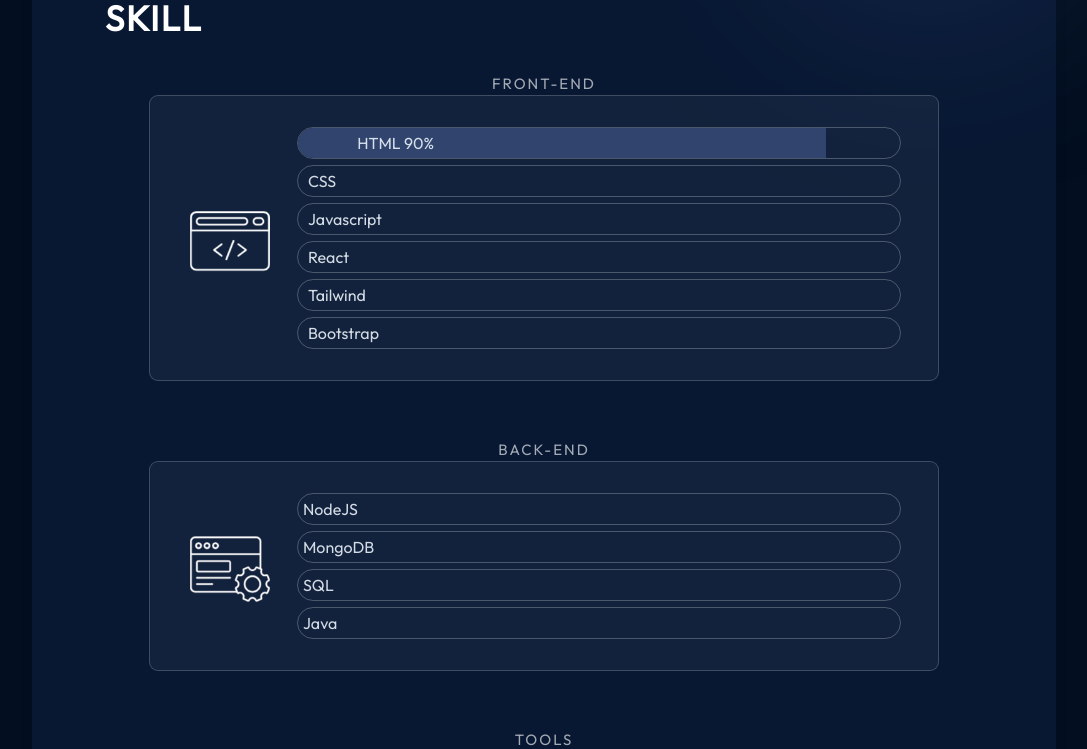
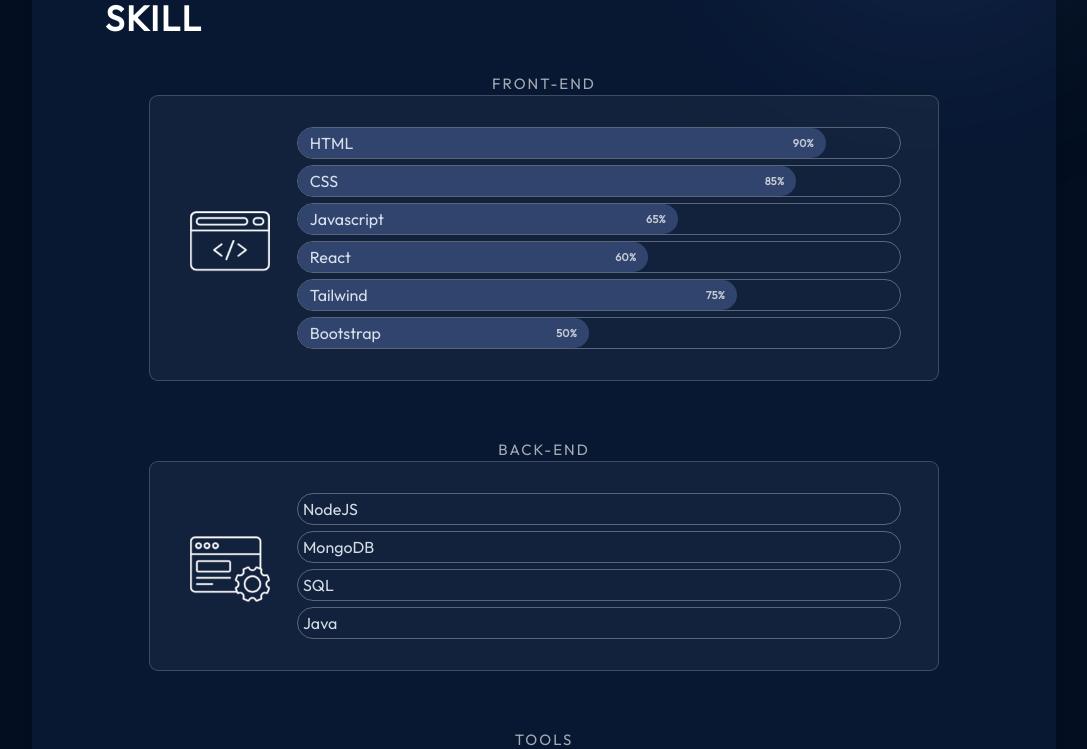
Before and after one commit to lajeesh1/portfolio-Lajeesh, a React (Vite) app: page / in a window 1280 px wide. Shown: the part 800-1549 px from the top of the page, without its empty margins (96-1183 px from the left). Built offline with nearby package versions, Linux system fonts and the light colour scheme.

Commit message:
skill bar updation

```diff
--- a/src/components/skill/Skill.jsx
+++ b/src/components/skill/Skill.jsx
@@ -23,34 +23,38 @@
               <ul className={styles.skills}>
                 <li className={styles.skill}>
                   <div className={styles.html}>
-                    <p>
-                      HTML <span>90%</span>
-                    </p>
+                    <p>HTML</p>
+                    <h5>90%</h5>
                   </div>
                 </li>
                 <li className={styles.skill}>
-                  <div>
+                  <div className={styles.css}>
                     <p>CSS</p>
+                    <h5>85%</h5>
                   </div>
                 </li>
                 <li className={styles.skill}>
-                  <div>
+                  <div className={styles.javascript}>
                     <p>Javascript</p>
+                    <h5>65%</h5>
                   </div>
                 </li>
                 <li className={styles.skill}>
-                  <div>
+                  <div className={styles.react}>
                     <p>React</p>
+                    <h5>60%</h5>
                   </div>
                 </li>
                 <li className={styles.skill}>
-                  <div>
+                  <div className={styles.tailwind}>
                     <p>Tailwind</p>
+                    <h5>75%</h5>
                   </div>
                 </li>
                 <li className={styles.skill}>
-                  <div>
+                  <div className={styles.bootstrap}>
                     <p>Bootstrap</p>
+                    <h5>50%</h5>
                   </div>
                 </li>
               </ul>
--- a/src/components/skill/about.module.css
+++ b/src/components/skill/about.module.css
@@ -99,7 +99,7 @@
   color: rgba(240, 248, 255, 0.869);
   margin: 3px;
 
-  border: 0.5px solid rgba(255, 255, 255, 0.24);
+  border: 0.5px solid rgba(255, 255, 255, 0.301);
   border-radius: 50px;
   padding-left: 5px;
   padding-right: 5px;
@@ -139,15 +139,51 @@
 
 }
 
-.html {
+.skill h5 {
+  color: rgba(250, 250, 250, 0.74);
+  letter-spacing: .3px;
+}
+
+.html,
+.css,
+.javascript,
+.react,
+.tailwind,
+.bootstrap {
   background-color: rgb(48, 68, 110);
   width: 90%;
   margin-left: -10px;
-  padding-left: 10%;
+  padding-left: 2%;
+  padding-right: 2%;
+  font-weight: 200;
   z-index: 1;
+  display: flex;
+  align-items: center;
+  justify-content: space-between;
+  border-radius: 50px;
 }
 
-/* @media screen and (max-width: 830px) {
+.css {
+  width: 85%
+}
+
+.javascript {
+  width: 65%
+}
+
+.react {
+  width: 60%
+}
+
+.tailwind {
+  width: 75%
+}
+
+.bootstrap {
+  width: 50%
+}
+
+@media screen and (max-width: 830px) {
   .container {
     background-color: transparent;
     padding-left: 0;
@@ -166,11 +202,14 @@
   .aboutItems {
     margin-top: 29px;
     width: 90%;
+
   }
 
   .aboutItem {
     padding-left: 0;
     padding-right: 15px;
+    display: flex;
+    flex-direction: column;
   }
 
   .title {
@@ -178,4 +217,3 @@
     padding-bottom: 15px;
   }
 }
-*/
```
